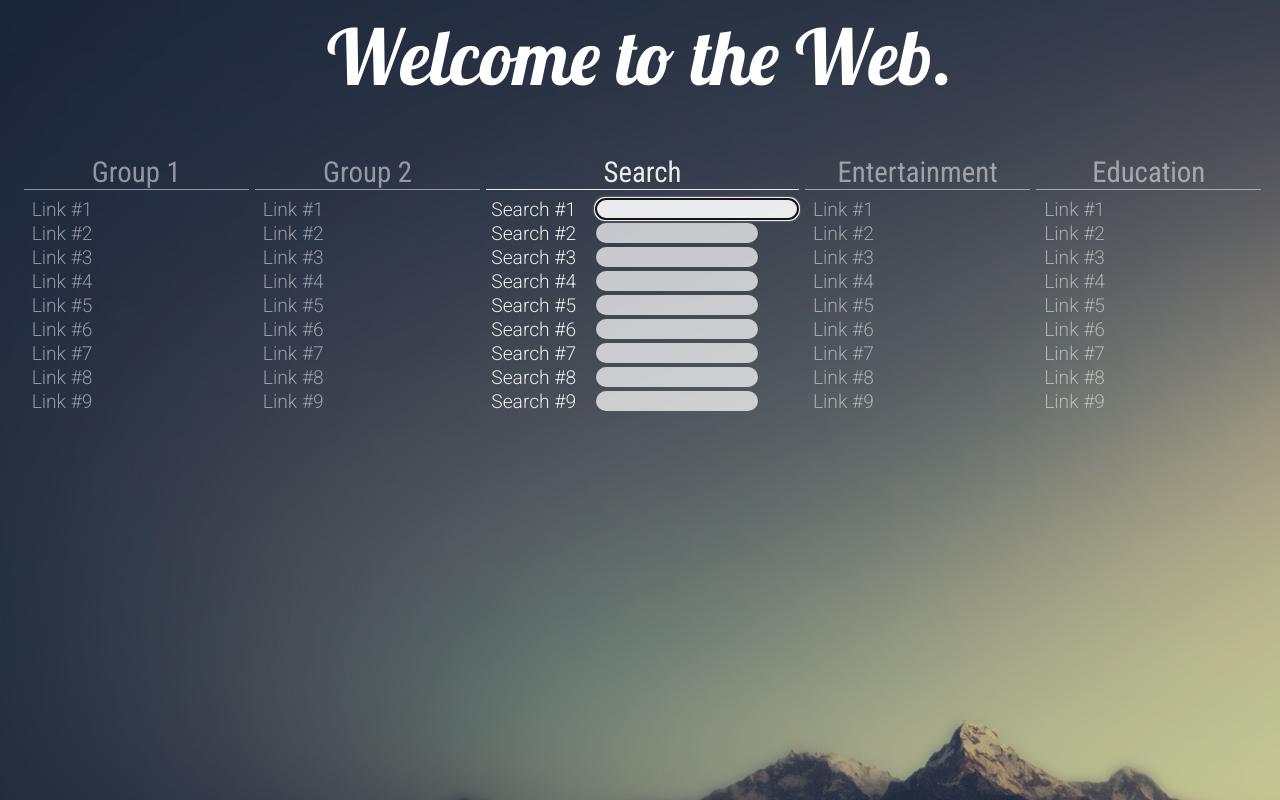
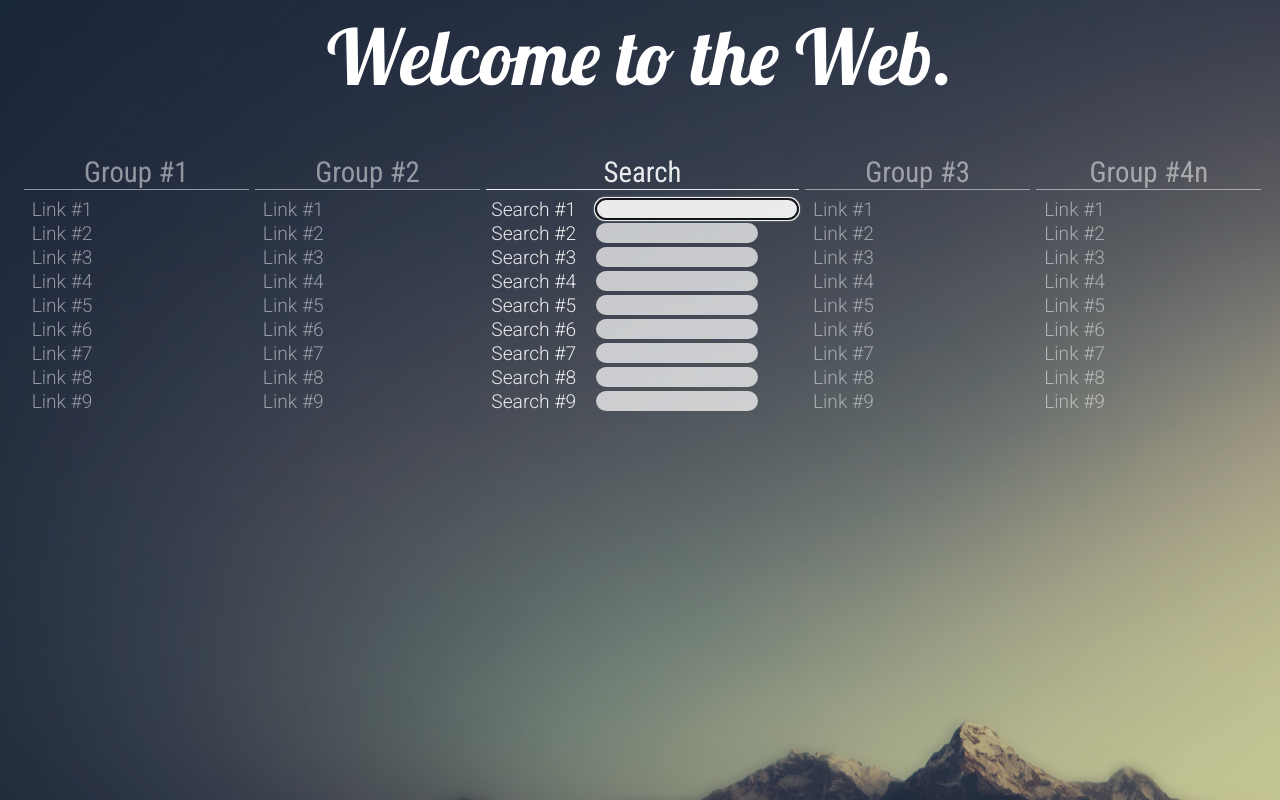
Before and after one commit to alecdtatum/alecdtatum.github.io, a plain HTML site: page start/index.html in a window 1280 px wide. Drawn offline with Linux system fonts and the light colour scheme.

Commit message:
Fixed a mistakerino

```diff
--- a/start/index.html
+++ b/start/index.html
@@ -18,7 +18,7 @@
 <h1>Welcome to the Web.</h1>
 <div id="boxes">
 
-	<div class="box"><h4>Group 1</h4>
+	<div class="box"><h4>Group #1</h4>
 		<ul>
 			<li><a href="https://github.com/tavidatum/start"> Link #1 </a></li>
 			<li><a href="https://github.com/tavidatum/start"> Link #2 </a></li>
@@ -32,7 +32,7 @@
 		</ul>
 	</div>
 
-	<div class="box"><h4>Group 2</h4>
+	<div class="box"><h4>Group #2</h4>
 		<ul>
 			<li><a href="https://github.com/tavidatum/start"> Link #1 </a></li>
 			<li><a href="https://github.com/tavidatum/start"> Link #2 </a></li>
@@ -126,7 +126,7 @@
 	</div>
 
 
-	<div class="box"><h4>Entertainment</h4>
+	<div class="box"><h4>Group #3</h4>
 		<ul>
 			<li><a href="https://github.com/tavidatum/start"> Link #1 </a></li>
 			<li><a href="https://github.com/tavidatum/start"> Link #2 </a></li>
@@ -141,7 +141,7 @@
 	</div>
 
 
-	<div class="box"><h4>Education</h4>
+	<div class="box"><h4>Group #4n</h4>
 		<ul>
 			<li><a href="https://github.com/tavidatum/start"> Link #1 </a></li>
 			<li><a href="https://github.com/tavidatum/start"> Link #2 </a></li>
```
Also changed, not shown: 2 other files.
